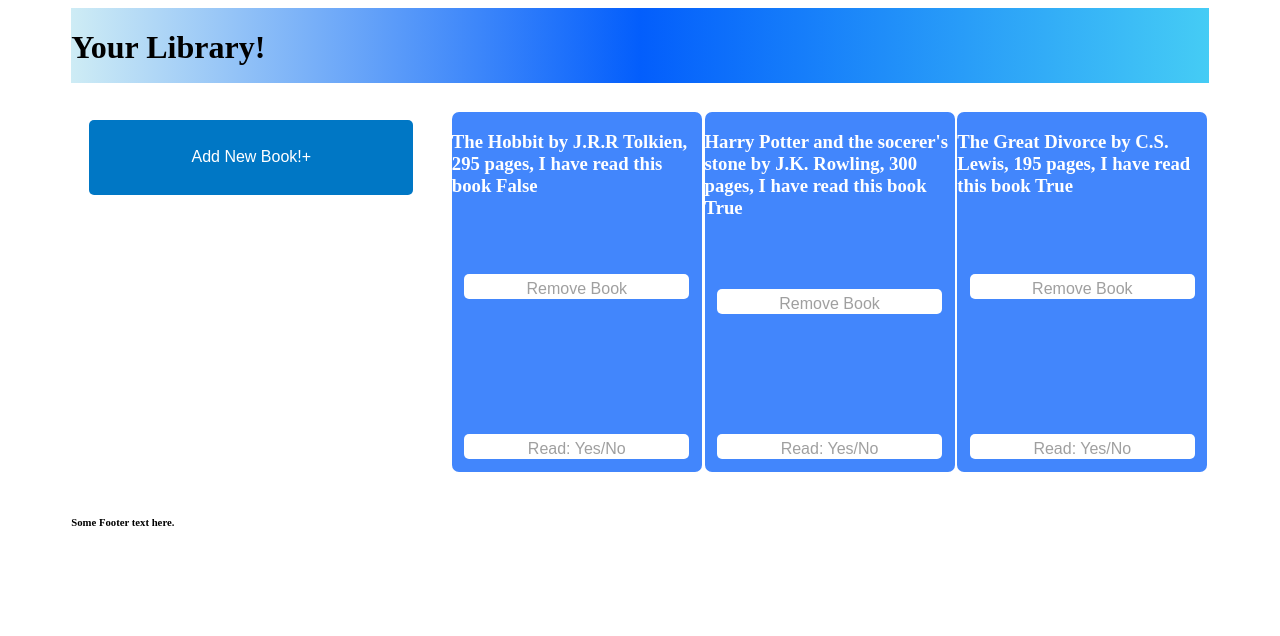
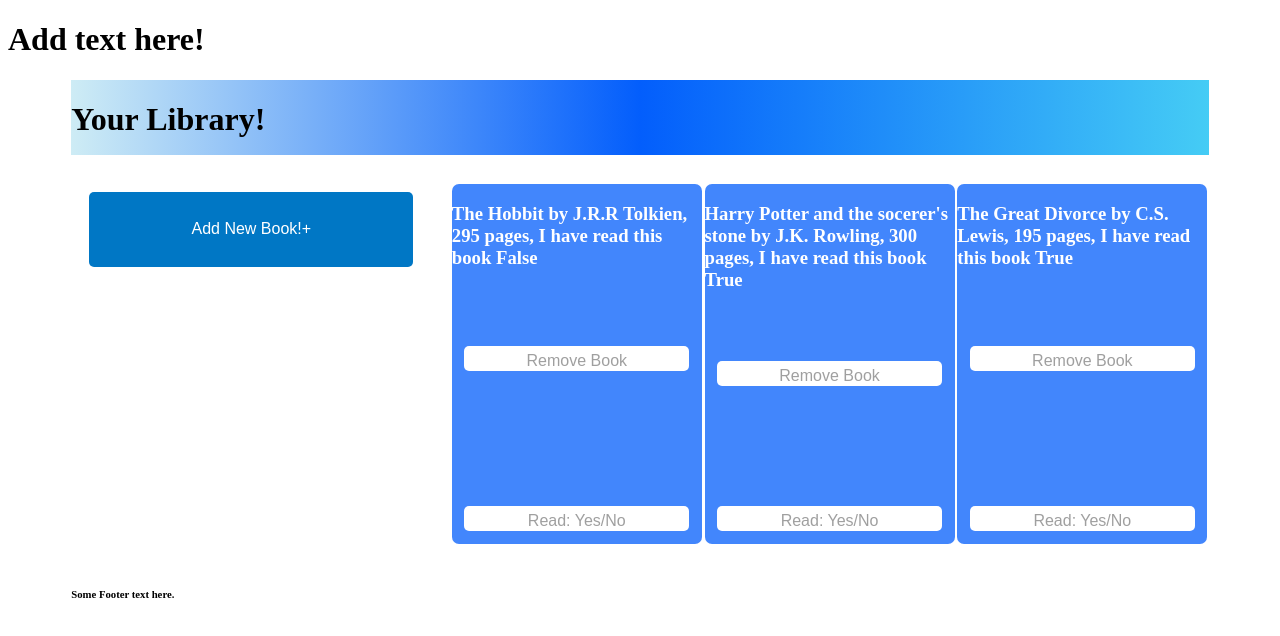
Before and after one commit to jl232367/bookObjectProj, a website built with webpack: page index.html in a window 1280 px wide. Built offline with nearby package versions, Linux system fonts and the light colour scheme.

Commit message:
added h1 tag to test github pages compatibility

```diff
--- a/index.html
+++ b/index.html
@@ -13,7 +13,7 @@
         <link rel="stylesheet" href="">
     </head>
     <body>
-
+        <h1>Add text here!</h1>
         <div class="container">
             <div class="headernav">
                 <h1>Your Library!</h1>
```
